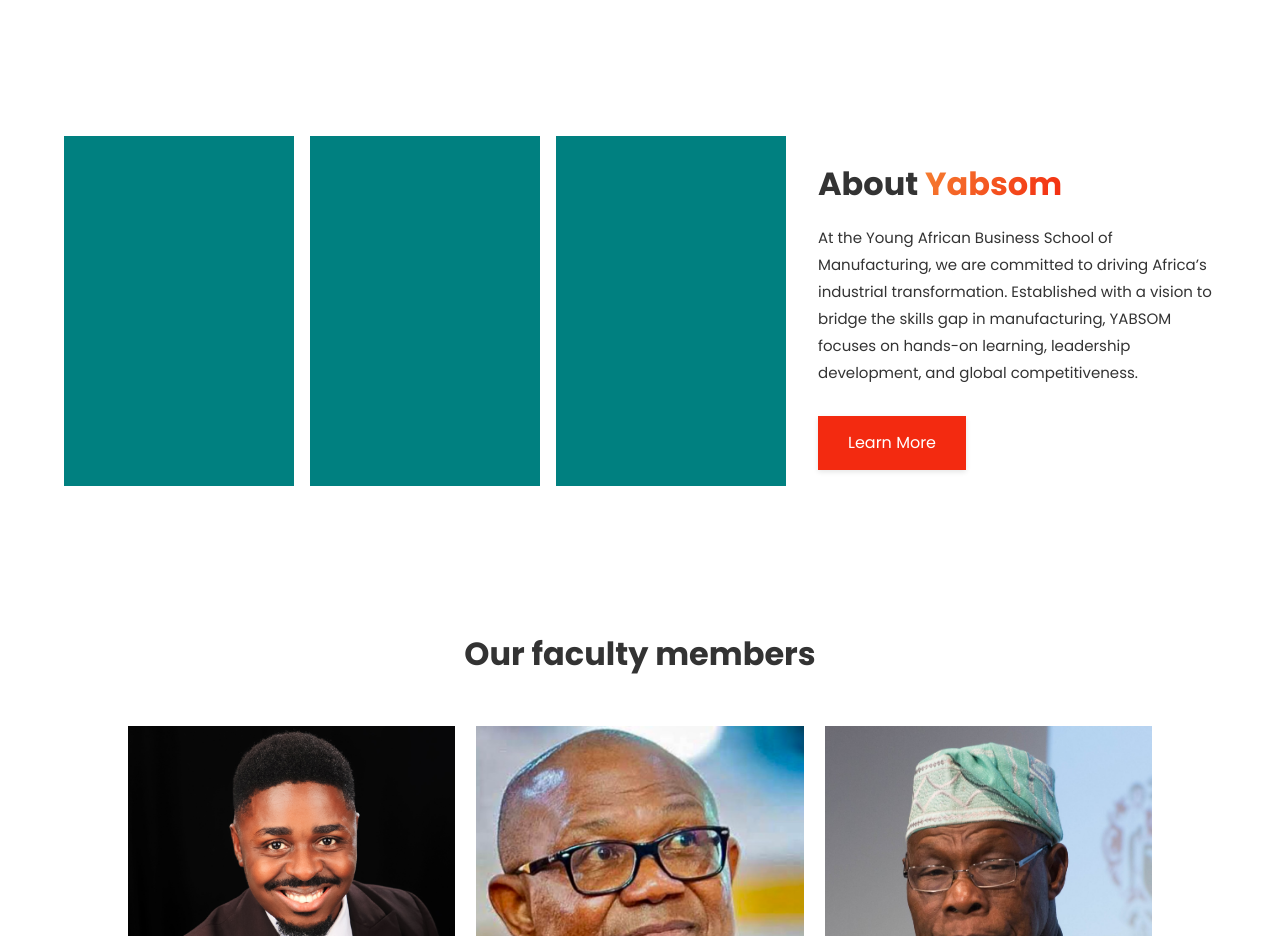
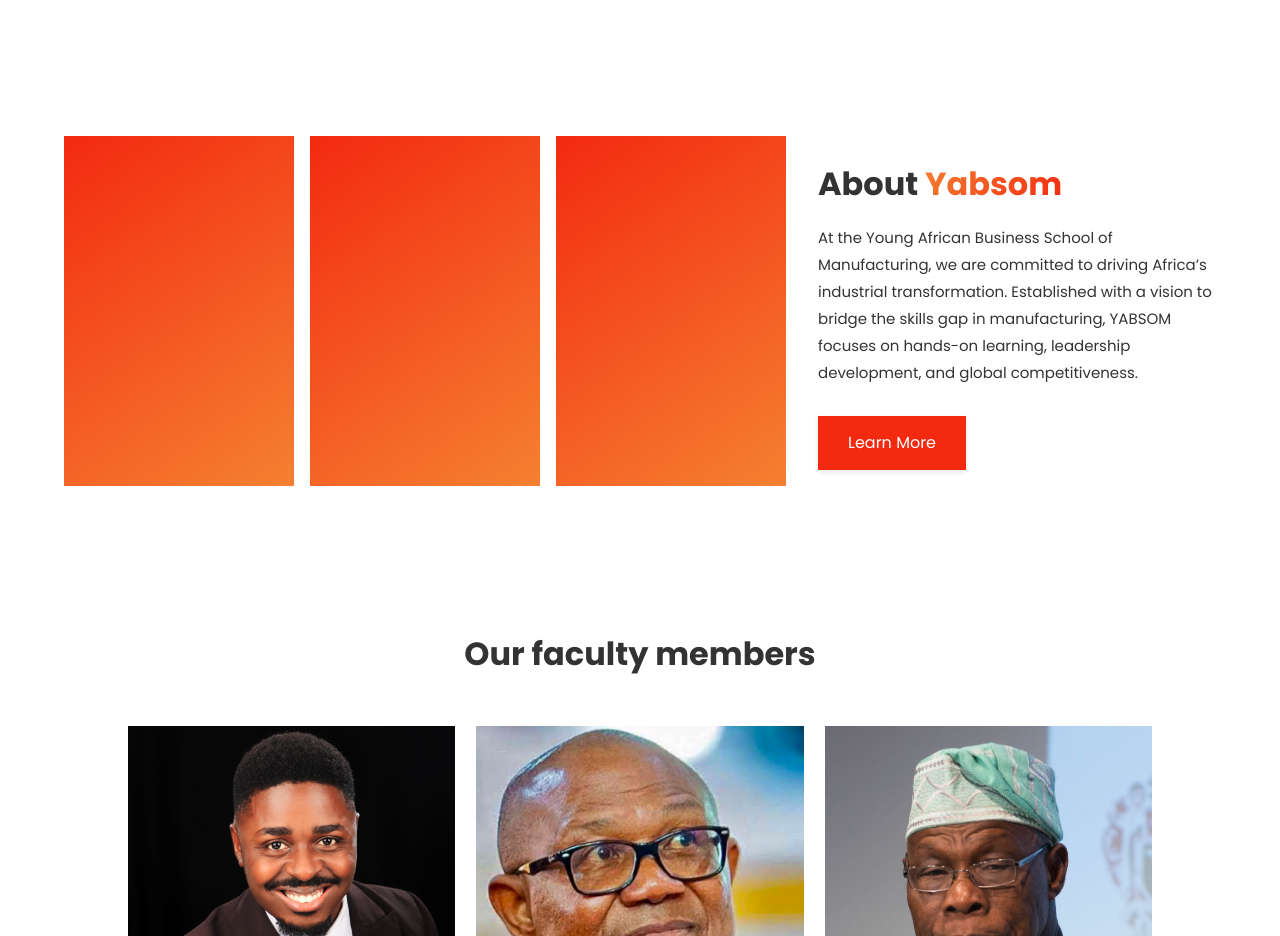
Before and after one commit to victorskydotdev/yabsom.online, a website built with webpack: page src/index.html in a window 1280 px wide. Shown: the part 1700-2636 px from the top of the page. Built offline with nearby package versions, Linux system fonts and the light colour scheme.

Commit message:
changed the background color of the of the about-intro-section

```diff
--- a/src/scss/landing/_about-intro-section.scss
+++ b/src/scss/landing/_about-intro-section.scss
@@ -44,7 +44,7 @@
 			.card {
 				height: 250px;
 				width: 100%;
-				background: teal;
+				background: resets.$gradient;
 			}
 		}
 
```
